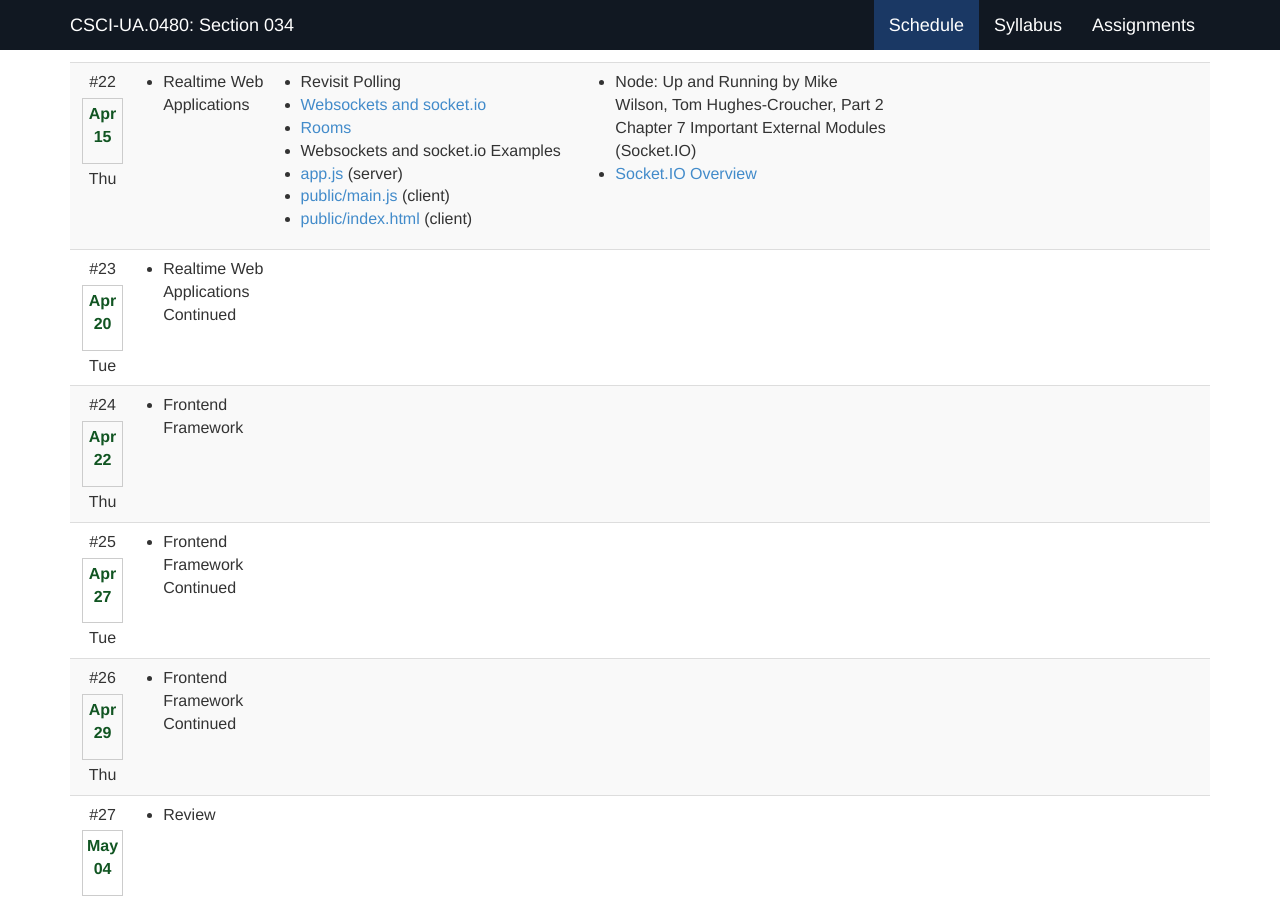
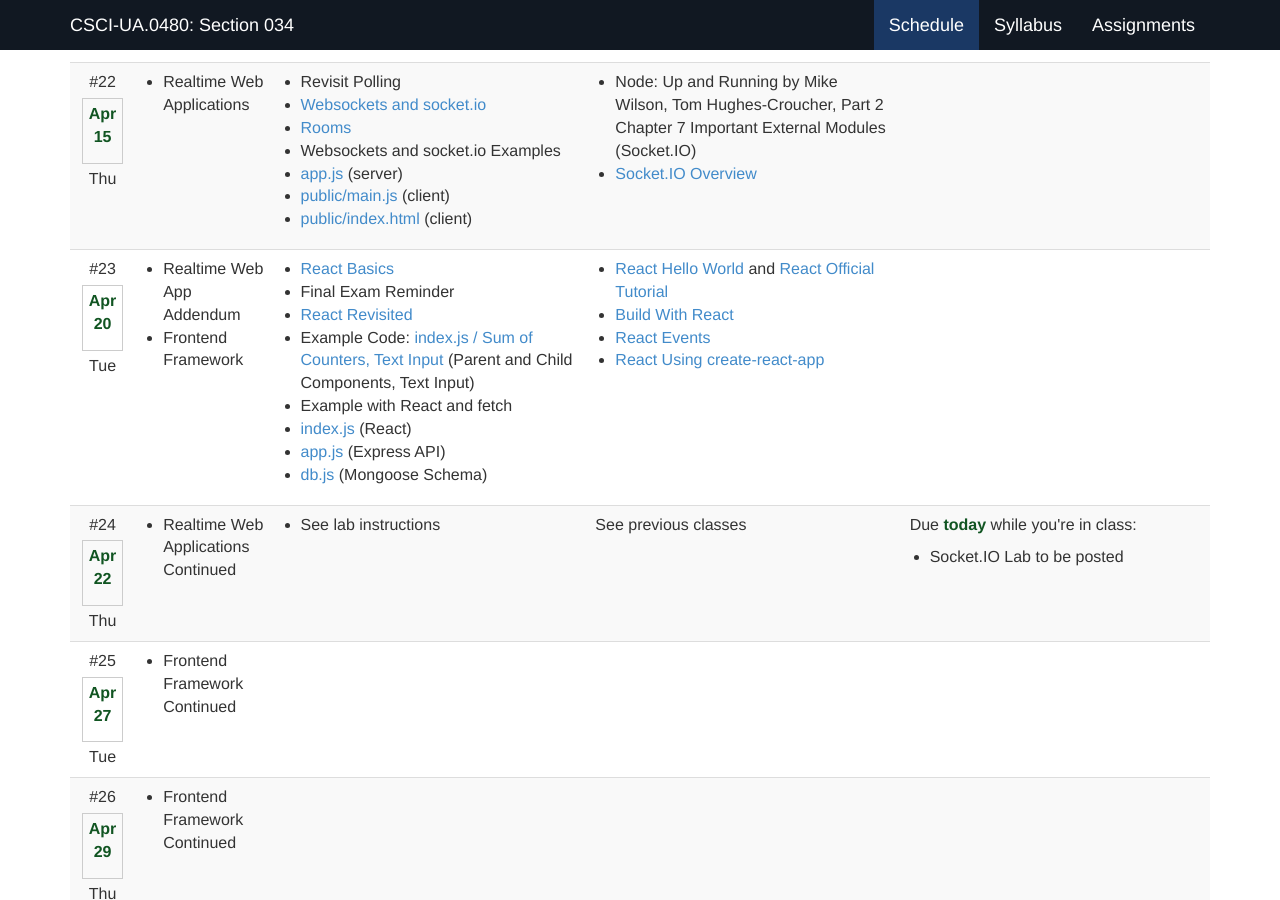
Before and after one commit to foureyes/csci-ua.0480-spring2021-034, a Jekyll site: the page built from index.markdown, in a window 1280 px wide and 900 px high, scrolled down 7072 px. Built offline with Jekyll 4.4.1, drawn with Linux system fonts in a browser that asks for light colours; a script that is not in the unit is left out; some of the changed lines change nothing that is shown.

Commit message:
update schedule

```diff
--- a/_data/ait-schedule.csv
+++ b/_data/ait-schedule.csv
@@ -618,12 +618,9 @@ __Due Tuesday 04/28 at 11pm:__
 
 
 ",
-y,,23,Apr-20,Tue,* Realtime Web Applications Continued,* See lab instructions,See previous class,"Due __today__ while you're in class:
+,,23,Apr-20,Tue,"
 
- * [Socket.IO Lab](homework/socket-io-lab.html)
- * [Form to submit](https://forms.gle/ejC5HyQiz9FJvxy68)",m3 due
-y,,24,Apr-22,Thu,"
-
+* Realtime Web App Addendum
 * Frontend Framework","* [React Basics](slides/26/react.html)
 * Final Exam Reminder
 * [React Revisited](slides/26/react-state-parent.html)
@@ -639,7 +636,15 @@ y,,24,Apr-22,Thu,"
 -->","* [React Hello World](https://facebook.github.io/react/docs/hello-world.html) and [React Official Tutorial](https://facebook.github.io/react/tutorial/tutorial.html)
 * [Build With React](http://buildwithreact.com/)
 * [React Events](https://facebook.github.io/react/docs/events.html#supported-events)
-* [React Using create-react-app](https://github.com/facebookincubator/create-react-app/blob/master/README.md#getting-started)",,
+* [React Using create-react-app](https://github.com/facebookincubator/create-react-app/blob/master/README.md#getting-started)",,m3 due
+,,24,Apr-22,Thu,* Realtime Web Applications Continued,* See lab instructions,See previous classes ,"Due __today__ while you're in class:
+
+* Socket.IO Lab to be posted
+
+<!--
+* [Socket.IO Lab](homework/socket-io-lab.html)
+* [Form to submit](https://forms.gle/ejC5HyQiz9FJvxy68)
+-->",
 y,,25,Apr-27,Tue,* Frontend Framework Continued,* See slides from previous class,"
 
 Practice Questions
--- a/index.markdown
+++ b/index.markdown
@@ -2,6 +2,7 @@
 layout: default
 nav-state: index
 ---
+
 
 
 <!--
```
